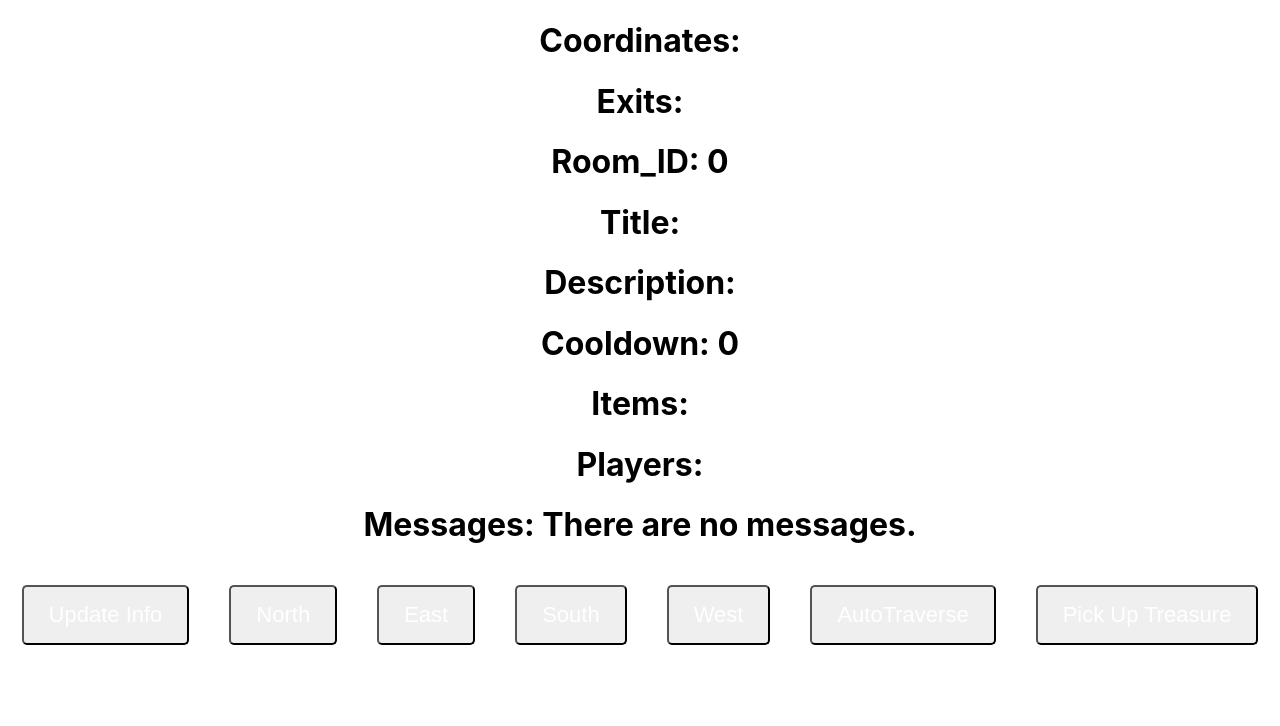
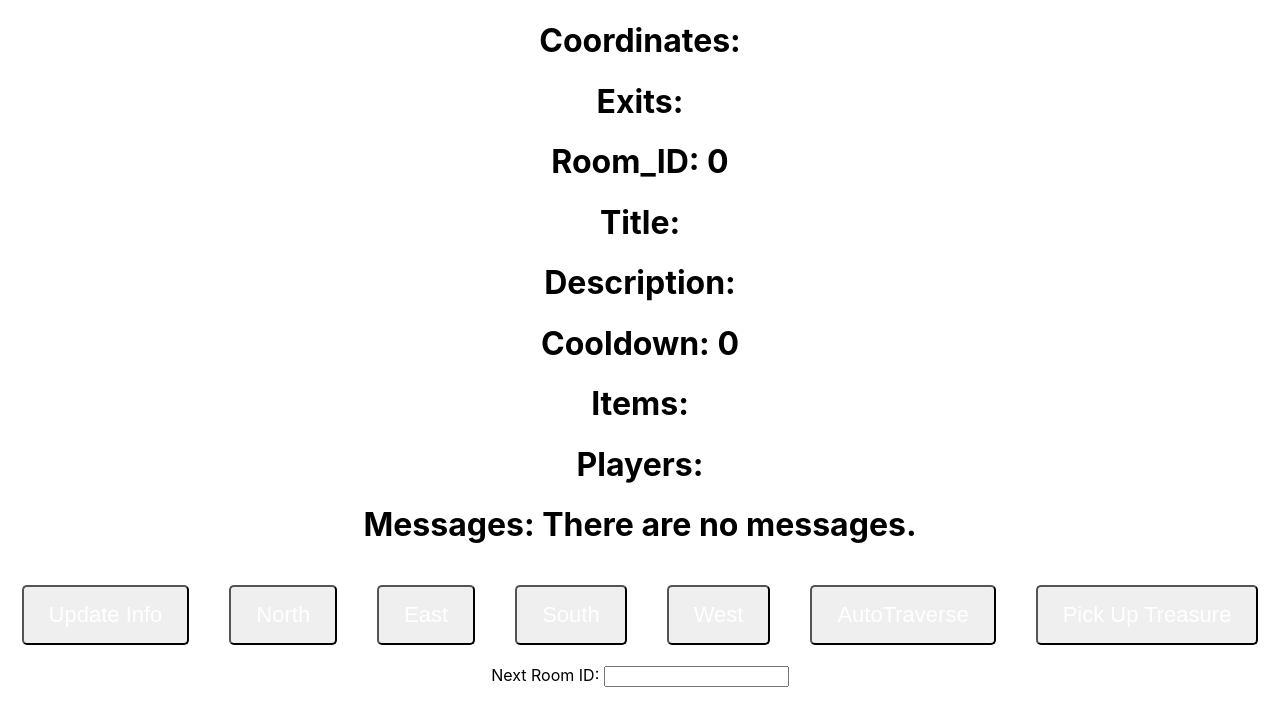
Before and after one commit to lambda-island/Tresure-Hunt-Front-End, a React (Create React App) app: page / in a window 1280 px wide. Shown: the top 726 px of the page. Built offline with nearby package versions, Linux system fonts and the light colour scheme.

Commit message:
add wise explorer bounds with input form

```diff
--- a/src/Components/Traversal.js
+++ b/src/Components/Traversal.js
@@ -4,6 +4,7 @@ import secToken from './tokens/Token'
 import axios from 'axios'
 import styled from 'styled-components'
 import { isNull } from 'util'
+import { throws } from 'assert';
 
 
 const Button = styled.button`
@@ -68,7 +69,8 @@ class Traversal extends Component {
                     Authorization: secToken
                 },
                 data: {
-                    direction: move
+                    direction: move,
+                    next_room_id: this.state.value
                 }
             })
             let prev_room_id = this.state.room_id
@@ -178,11 +180,11 @@ class Traversal extends Component {
             })
     }
 
-    getItem = async() => {
+    getItem = async () => {
         let {tresure} = this.state.items
-        if (this.state.items.length) {
+
         try {
-                const response = await axios({
+            await axios({
                 method: 'post',
                 url: 'https://lambda-treasure-hunt.herokuapp.com/api/adv/take/',
                 headers: {
@@ -195,7 +197,11 @@ class Traversal extends Component {
         } catch (err) {
             console.log(err)
         }
+
     }
+
+    handleChange = (event) => {
+        this.setState({value: event.target.value})
     }
 
     render() {
@@ -209,6 +215,11 @@ class Traversal extends Component {
                 <Button onClick={() => this.travel('w')}>West</Button>
                 <Button onClick={() => this.traverseMap()}>AutoTraverse</Button>
                 <Button onClick={() => this.getItem()}>Pick Up Treasure</Button>
+                <form>
+                    <label>
+                        Next Room ID: <input type='number' value={this.state.value} onChange={this.handleChange} />
+                    </label>
+                </form>
             </React.Fragment>
         )
     }
```
Lines whose indentation alone changed are shown as unchanged.
